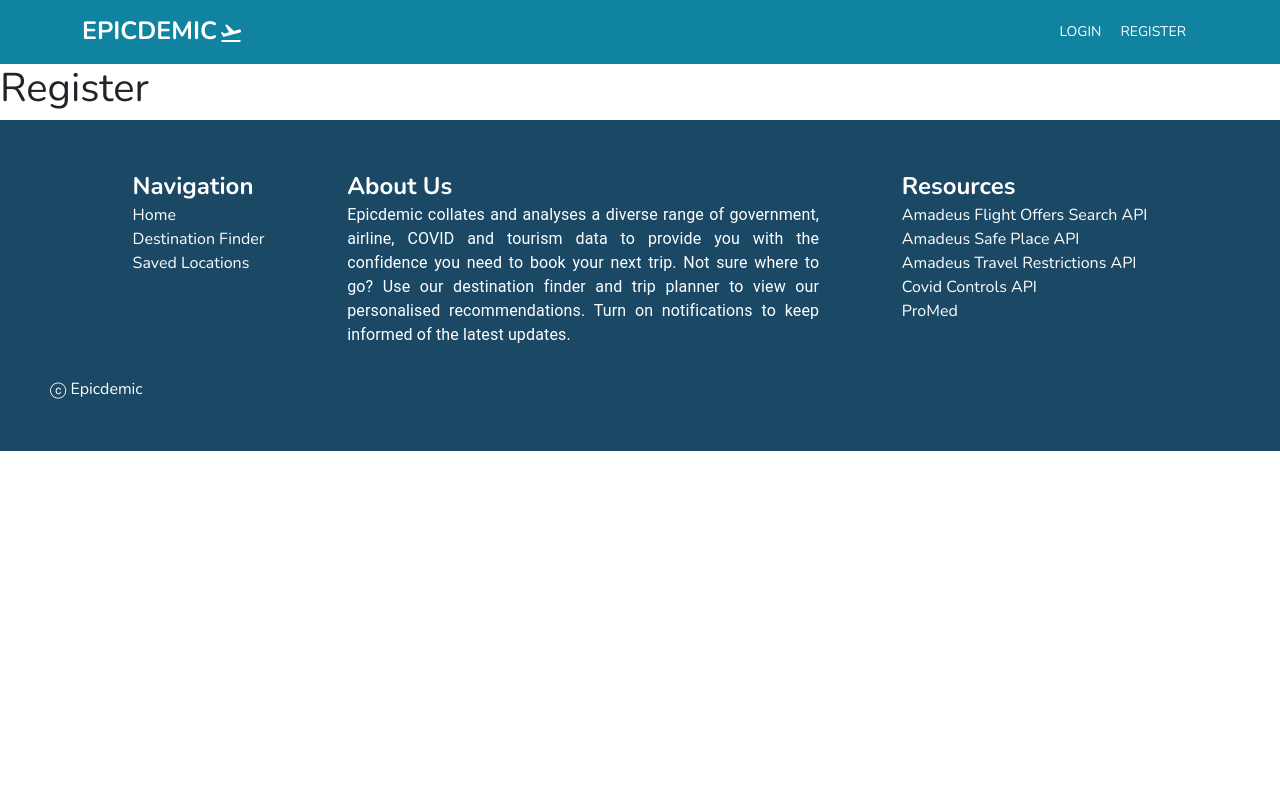
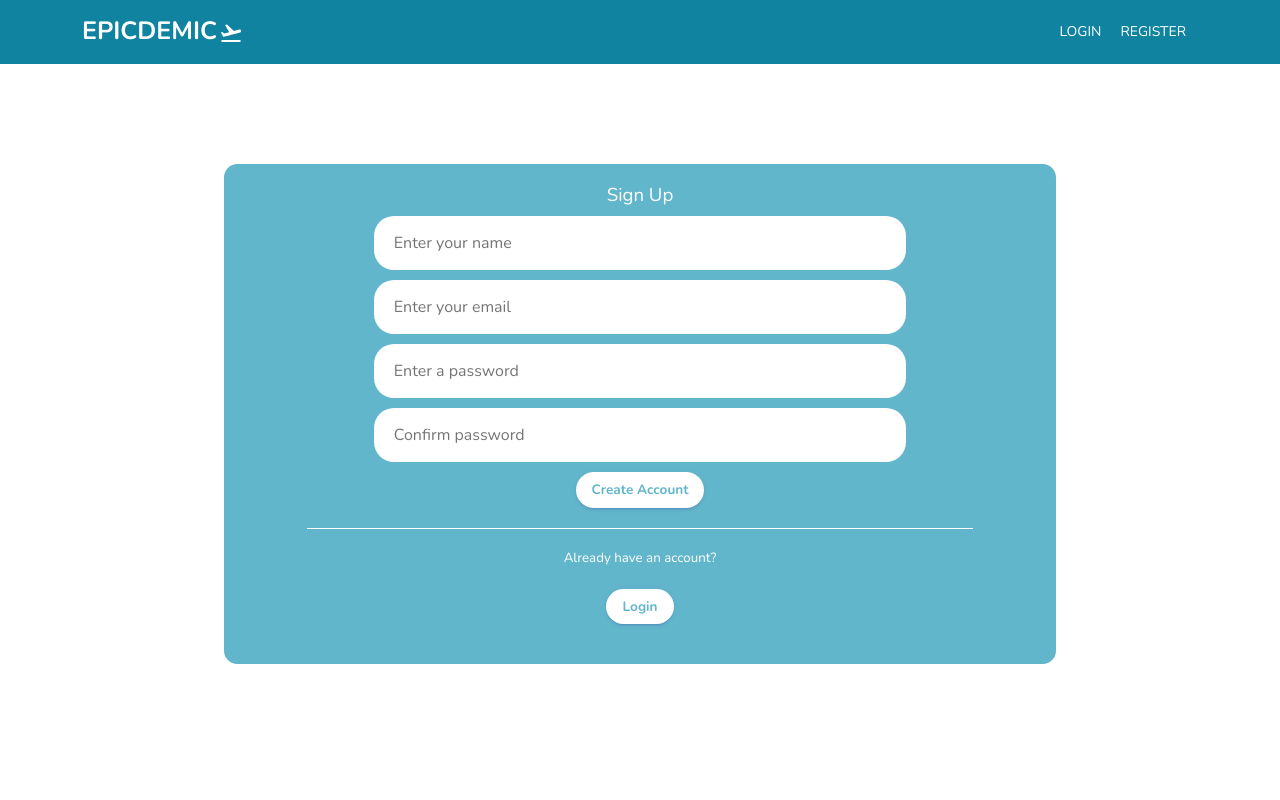
Before and after one commit to sophiac6410/SENG3011_EpicDemic, a React (Create React App) app in the folder PHASE_2/Application_SourceCode/epicdemic/: page /register in a window 1280 px wide. Shown: the top 800 px of the page. Built offline with nearby package versions, Linux system fonts and the light colour scheme.

Commit message:
login and register implemented

```diff
--- a/PHASE_2/Application_SourceCode/epicdemic/package.json
+++ b/PHASE_2/Application_SourceCode/epicdemic/package.json
@@ -20,6 +20,7 @@
     "react-router-dom": "^6.3.0",
     "react-scripts": "5.0.0",
     "react-switch": "^6.0.0",
+    "styled-components": "^5.3.5",
     "web-vitals": "^2.1.4"
   },
   "scripts": {
--- /dev/null
+++ b/PHASE_2/Application_SourceCode/epicdemic/src/components/Form.js
@@ -0,0 +1,89 @@
+import styled, { css } from 'styled-components';
+
+export const BigTitle = styled.h1`
+    color: #62B6CB;
+    text-align: center;
+    font-size: 16pt;
+    padding: 30px;
+    @media (max-width: 600px) {
+        font-size: 16pt;
+        padding: 15px;
+    }
+`;
+
+export const Box = styled.div`
+    margin: 0 auto;
+    background: #62B6CB;
+    border-radius: 10pt;
+    min-width: 260px;
+    max-width: 65%;
+    @media (max-width: 600px) {
+        max-width: 80%;
+    }
+    margin-bottom: 200px;
+    margin-top: 100px;
+`;
+
+export const Header = styled.div`
+    margin: 0 auto;
+    width: 80%;
+    padding: 20px 0;
+`;
+
+export const Title = styled.h3`
+    color: white;
+    font-size: 14pt;
+    font-weight: 500;
+    text-align: center;
+`;
+
+export const SubHeading = styled.div`
+    text-align: center;
+    font-size: 10pt;
+    color: white;
+    font-weight: 400;
+    margin: 20px;
+`;
+
+export const Footer = styled.div`
+    margin: 0 auto;
+    width: 80%;
+    border-top: 1px solid white;
+    padding-bottom: 40px;
+`;
+
+export const Field = styled.input`
+    border-radius: 20px;
+    width: 80%;
+    padding: 15px 20px;
+    display: block;
+    margin: 10px auto;
+    border: none;
+`;
+
+export const SubmitButton = styled.button`
+    display: block;
+    margin: 0px auto;
+    background-color: white;
+    color: #62B6CB;
+    border-radius: 20px;
+    text-transform: none;
+    font-weight: 600;
+    -webkit-box-align: center;
+    align-items: center;
+    -webkit-box-pack: center;
+    -webkit-tap-highlight-color: transparent;
+    cursor: pointer;
+    justify-content: center;
+    position: relative;
+    box-sizing: border-box;
+    outline: 0;
+    font-size: 0.85rem;
+    line-height: 1.75;
+    border: 0;
+    min-width: 64px;
+    padding: 6px 16px;
+    transition: background-color 250ms cubic-bezier(0.4, 0, 0.2, 1) 0ms,box-shadow 250ms cubic-bezier(0.4, 0, 0.2, 1) 0ms,border-color 250ms cubic-bezier(0.4, 0, 0.2, 1) 0ms,color 250ms cubic-bezier(0.4, 0, 0.2, 1) 0ms;
+    box-shadow: 0px 3px 1px -2px rgb(64 100 171 / 20%), 0px 2px 2px 0px rgb(64 100 171 / 14%), 0px 1px 5px 0px rgb(64 100 171/ 12%);
+
+`;
--- /dev/null
+++ b/PHASE_2/Application_SourceCode/epicdemic/src/components/InputField.js
@@ -0,0 +1,17 @@
+import React from 'react';
+import PropTypes from 'prop-types';
+import { Field } from './Form'
+
+const InputField = ({ type, change, placeholder }) => {
+  return (
+    <Field type={type} onChange={change} placeholder={placeholder}></Field>
+  );
+}
+
+InputField.propTypes = {
+  type: PropTypes.string.isRequired,
+  change: PropTypes.func.isRequired,
+  placeholder: PropTypes.string,
+}
+
+export default InputField;
--- /dev/null
+++ b/PHASE_2/Application_SourceCode/epicdemic/src/components/LoginForm.js
@@ -0,0 +1,51 @@
+import React, { useState } from 'react';
+import { useNavigate } from 'react-router'
+import InputField from './InputField';
+import PropTypes from 'prop-types';
+import { Header, Box, Title, SubHeading, Footer, SubmitButton } from './Form'
+
+function LoginForm ({ submit }) {
+  const [email, setEmail] = useState('')
+  const [password, setPassword] = useState('')
+  const navigate = useNavigate()
+
+  LoginForm.propTypes = {
+    submit: PropTypes.func.isRequired
+  };
+
+  const login = () => {
+    if (email === '' || password === '') {
+      alert('Please enter all fields');
+      return;
+    }
+    const request = {
+      method: 'POST',
+      body: JSON.stringify({
+        email,
+        password,
+      }),
+      headers: {
+        'Content-type': 'application/json; charset=UTF-8',
+      },
+    }
+    submit(request)
+  }
+
+  return (
+  <>
+  <Box>
+      <Header>
+        <Title>Login</Title>
+        <InputField type="email" change={e => setEmail(e.target.value)} placeholder="Enter your email"></InputField>
+        <InputField type="password" change={e => setPassword(e.target.value)} placeholder="Enter a password"></InputField>
+        <SubmitButton onClick={login} variant="contained">Login</SubmitButton>
+      </Header>
+      <Footer>
+        <SubHeading>No account yet?</SubHeading>
+        <SubmitButton variant="contained" onClick={() => { navigate('/register') }}>Sign Up</SubmitButton>
+      </Footer>
+      </Box>
+  </>);
+}
+
+export default LoginForm;
--- /dev/null
+++ b/PHASE_2/Application_SourceCode/epicdemic/src/components/RegisterForm.js
@@ -0,0 +1,59 @@
+import React, { useState } from 'react';
+import { useNavigate } from 'react-router'
+import InputField from './InputField';
+import PropTypes from 'prop-types';
+import { SubmitButton, Header, Box, Title, SubHeading, Footer } from './Form'
+
+function RegisterForm ({ submit }) {
+  const [email, setEmail] = useState('')
+  const [name, setName] = useState('')
+  const [password, setPassword] = useState('')
+  const [password2, setConfirmPassword] = useState('')
+  const navigate = useNavigate()
+
+  RegisterForm.propTypes = {
+    submit: PropTypes.func.isRequired
+  };
+
+  const register = async () => {
+    if (email === '' || name === '' || password === '' || password2 === '') {
+      alert('Please enter all fields');
+      return;
+    } else if (password !== password2) {
+      alert('Passwords do not match');
+      return;
+    }
+    const request = {
+      method: 'POST',
+      body: JSON.stringify({
+        email,
+        password,
+        name,
+      }),
+      headers: {
+        'Content-type': 'application/json; charset=UTF-8',
+      },
+    }
+    submit(request)
+  }
+
+  return (
+  <>
+    <Box>
+      <Header>
+        <Title>Sign Up</Title>
+        <InputField type="text" change={e => setName(e.target.value)} placeholder="Enter your name"></InputField>
+        <InputField type="email" change={e => setEmail(e.target.value)} placeholder="Enter your email"></InputField>
+        <InputField type="password" change={e => setPassword(e.target.value)} placeholder="Enter a password"></InputField>
+        <InputField type="password" change={e => setConfirmPassword(e.target.value)} placeholder="Confirm password"></InputField>
+        <SubmitButton onClick={register} variant="contained">Create Account</SubmitButton>
+      </Header>
+      <Footer>
+        <SubHeading>Already have an account?</SubHeading>
+        <SubmitButton variant="contained" onClick={() => { navigate('/') }}>Login</SubmitButton>
+      </Footer>
+      </Box>
+  </>);
+}
+
+export default RegisterForm;
--- a/PHASE_2/Application_SourceCode/epicdemic/src/pages/Login.js
+++ b/PHASE_2/Application_SourceCode/epicdemic/src/pages/Login.js
@@ -1,10 +1,24 @@
-import React from 'react'
-import { Container } from 'react-bootstrap'
+import React from 'react';
+import { useNavigate } from 'react-router'
+import LoginForm from '../components/LoginForm'
 
-function Login() {
+function Login () {
+  const navigate = useNavigate()
+
   return (
-    <h1>Login</h1>
-  )
+    <>
+    <LoginForm submit={async (request) => {
+      // CHANGE API
+      const response = await fetch('http://localhost:5005/admin/auth/login', request)
+      const data = await response.json()
+      if (response.status === 400) {
+        alert(data.error)
+      } else {
+        localStorage.setItem('token', data.token)
+        navigate('/')
+      }
+    }}></LoginForm>
+  </>);
 }
 
-export default Login
+export default Login;
--- a/PHASE_2/Application_SourceCode/epicdemic/src/pages/Register.js
+++ b/PHASE_2/Application_SourceCode/epicdemic/src/pages/Register.js
@@ -1,10 +1,24 @@
-import React from 'react'
-import { Container } from 'react-bootstrap'
+import React from 'react';
+import { useNavigate } from 'react-router';
+import RegisterForm from '../components/RegisterForm'
+import { BigTitle } from '../components/Form'
 
-function Register() {
+function Register () {
+  const navigate = useNavigate()
+
   return (
-    <h1>Register</h1>
-  )
+    <>
+    <RegisterForm submit={async (request) => {
+      const response = await fetch('http://localhost:5005/admin/auth/register', request)
+      const data = await response.json()
+      if (response.status !== 200) {
+        alert(data.error)
+      } else {
+        localStorage.setItem('token', data.token)
+        navigate('/')
+      }
+    }}></RegisterForm>
+  </>);
 }
 
-export default Register
+export default Register;
```
Also changed, not shown: 1 other file (tests, documents, lock files or other folders).
